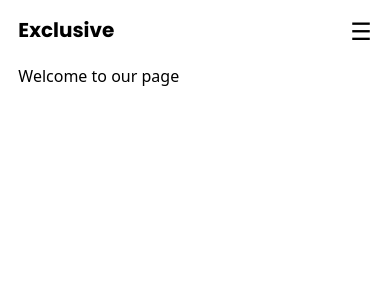
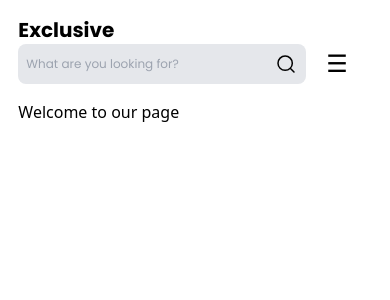
Before and after one commit to AdelineA/e-commerce-frontend, a React (Vite) app: page / in a window 390 px wide. Shown: the top 300 px of the page. Built offline with nearby package versions, Linux system fonts and the light colour scheme.

Commit message:
refactor: display search on the small and medium screen

```diff
--- a/src/Components/Navbar/Search.tsx
+++ b/src/Components/Navbar/Search.tsx
@@ -2,7 +2,7 @@ import SearchIcon from "../../assets/Icons/SearchIcon";
 
 const Search = () => {
   return (
-    <div className="bg-gray-200 p-2 rounded-lg xl:flex gap-4 hidden">
+    <div className="bg-gray-200 p-2 rounded-lg flex gap-4">
       <input
         type="text"
         placeholder="What are you looking for?"
--- a/src/Components/Navbar/index.tsx
+++ b/src/Components/Navbar/index.tsx
@@ -2,6 +2,7 @@ import { useState } from "react";
 import Logo from "./Logo";
 import NavbarLinks from "./NavbarLinks";
 import NavbarIcons from "./NavbarIcons";
+import Search from "./Search";
 
 const Navbar = () => {
   const [isOpen, setIsOpen] = useState(false);
@@ -12,21 +13,24 @@ const Navbar = () => {
 
   return (
     <nav className="font-poppins py-4 relative">
-      <div className="hidden md:flex justify-between items-center">
+      <div className="hidden xl:flex justify-between items-center">
         <Logo />
         <NavbarLinks />
         <NavbarIcons />
       </div>
 
-      <div className="flex justify-between md:hidden">
+      <div className="flex justify-between xl:hidden flex-wrap">
         <Logo />
-        <button onClick={toggleMenu} className="focus:outline-none text-2xl">
-          {isOpen ? "✕" : "☰"}
-        </button>
+        <div className="flex gap-5">
+          <Search />
+          <button onClick={toggleMenu} className="focus:outline-none text-2xl">
+            {isOpen ? "✕" : "☰"}
+          </button>
+        </div>
       </div>
 
       {isOpen && (
-        <div className="md:hidden absolute top-16 w-full bg-white z-10">
+        <div className="xl:hidden absolute top-16 w-full bg-white z-10">
           <div className="flex flex-col items-end space-y-4 p-2">
             <NavbarLinks />
             <NavbarIcons />
```
